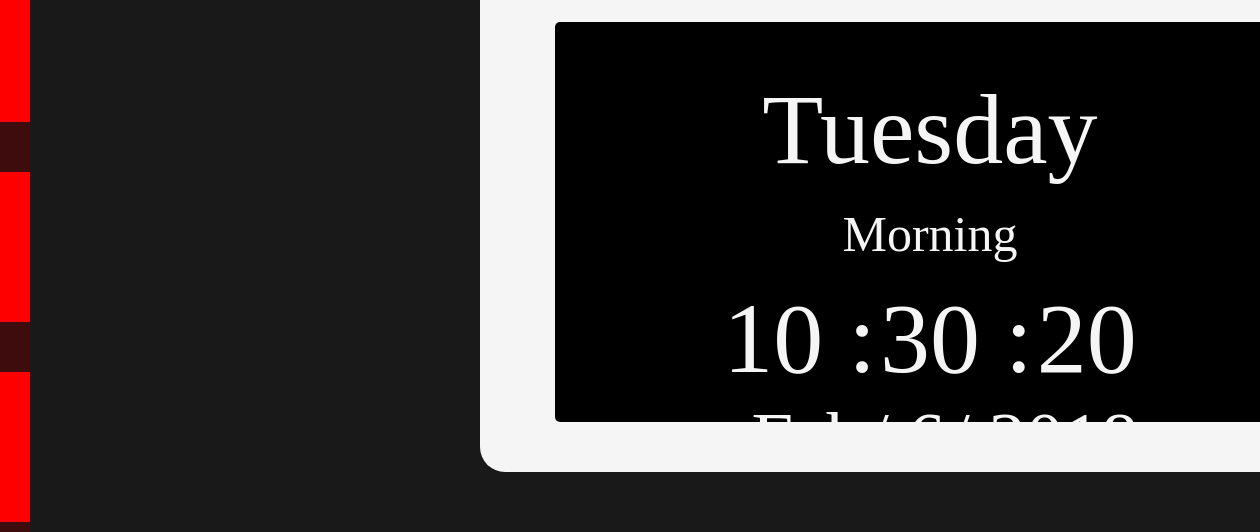
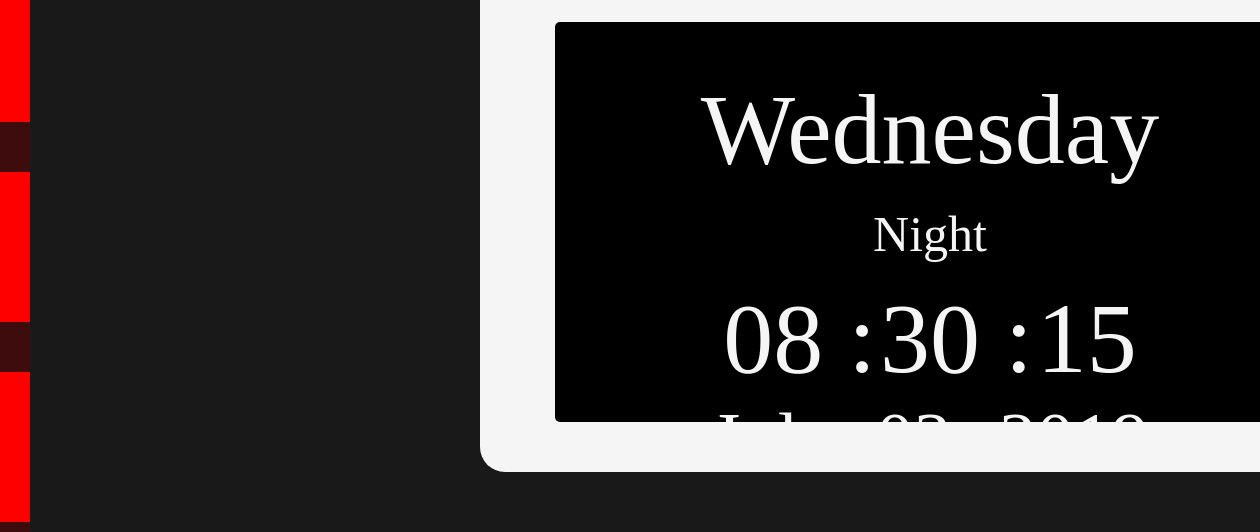
Before and after one commit to Bhaikko/Clock, a plain HTML site: page index.html in a window 1280 px wide. Shown: the part 228-760 px from the top of the page, 20-1280 px from the left. Drawn offline with Linux system fonts and the light colour scheme; a web font is replaced by a local one.

Commit message:
Clock Added

```diff
--- /dev/null
+++ b/Javascripts/Clock.js
@@ -0,0 +1,63 @@
+let day = document.getElementById("day");
+let timeOfDay = document.getElementById("timeOfDay");
+let hourClock = document.getElementById("hourClock");
+let minuteClock = document.getElementById("minuteClock");
+let secondClock = document.getElementById("secondClock");
+let dateClock = document.getElementById("dateClock");
+let monthClock = document.getElementById("monthClock");
+let yearClock = document.getElementById("yearClock");
+
+const currentDate = (new Date()).toString().split(" ");
+// console.log(typeof currentDate);
+console.log(currentDate.toString().split(" "));
+function setDate()
+{
+    const currentDate = (new Date()).toString().split(" ");
+    // console.log(typeof currentDate);
+    // console.log(currentDate.toString().split(" "));
+
+
+    //Day Setup
+    if(currentDate[0]=="Sun")
+        day.innerText = "Sunday";
+    else if(currentDate[0]=="Mon")
+        day.innerText = "Monday";
+    else if(currentDate[0]=="Tue")
+        day.innerText = "Tuesday";
+    else if(currentDate[0]=="Wed")
+        day.innerText = "Wednesday";
+    else if(currentDate[0]=="Thu")
+        day.innerText = "Thursday";
+    else if(currentDate[0]=="Fri")
+        day.innerText = "Friday";
+    else if(currentDate[0]=="Sat")
+        day.innerText = "Saturday";
+
+    //Time Of Day Setup
+    const time = currentDate[4].split(":");
+    if(time[0]>="6" && time[0]<"12")
+        timeOfDay.innerText = "Morning";
+    else if(time[0]>="12" && time[0]<"17")
+        timeOfDay.innerText = "Afternoon";
+    else if(time[0]>="17" && time[0]<"20")
+        timeOfDay.innerText = "Evening";
+    else
+        timeOfDay.innerText = "Night";
+
+    //Time Setup
+    hourClock.innerText = time[0] + " : ";
+    minuteClock.innerText = time[1] + " : ";
+    secondClock.innerText = time[2];
+
+    //Date Setup
+    dateClock.innerText = currentDate[2] + " - ";
+    monthClock.innerText = currentDate[1] + " - ";
+    yearClock.innerText = currentDate[3];
+
+
+
+
+
+}
+
+setInterval(setDate, 1000);
--- /dev/null
+++ b/Javascripts/LeftbarHandler.js
@@ -0,0 +1,26 @@
+let expandButton = document.getElementById("expandButton");
+let clockButton = document.getElementsByClassName("clockButton");
+let stopwatchButton = document.getElementsByClassName("stopwatchButton");
+let timerButton = document.getElementsByClassName("timerButton");
+
+let leftBar = document.getElementsByClassName("leftBar");
+let leftBarExpanded = document.getElementsByClassName("leftBarExpanded");
+
+expandButton.addEventListener("click", function()
+{
+    leftBarExpanded[0].classList.add("active");
+    leftBar[0].classList.remove("active");
+})
+
+function enableLeftBar()
+{
+    console.log("clicked");
+    leftBar[0].classList.add("active");
+    leftBarExpanded[0].classList.remove("active");
+}
+
+clockButton[1].addEventListener("click", enableLeftBar);
+stopwatchButton[1].addEventListener("click", enableLeftBar);
+timerButton[1].addEventListener("click", enableLeftBar);
+
+console.log("Executed");
--- a/index.html
+++ b/index.html
@@ -34,18 +34,19 @@
 
     <div class="clock">
         <div class="border">
-            <div id="day">Tuesday</div><br>
-            <div id="timeOfDay">Morning</div><br>
-            <div id="hourClock">10 : </div>
-            <div id="minuteClock">30 : </div>
-            <div id="secondClock">20</div><br>
-            <div id="dateClock">Feb </div>
-            <div id="monthClock">/ 6 </div>
-            <div id="yearClock">/ 2018</div>
+            <div id="day"></div><br>
+            <div id="timeOfDay"></div><br>
+            <div id="hourClock"></div>
+            <div id="minuteClock"></div>
+            <div id="secondClock"></div><br>
+            <div id="monthClock"></div>
+            <div id="dateClock"></div>
+            <div id="yearClock"></div>
         </div>
     </div>
 
+    <script src="Javascripts/LeftbarHandler.js"></script>
+    <script src="Javascripts/Clock.js"></script>
 
-    <script src="script.js"></script>
 </body>
 </html>
--- a/script.js
+++ /dev/null
@@ -1,24 +0,0 @@
-let expandButton = document.getElementById("expandButton");
-let clockButton = document.getElementsByClassName("clockButton");
-let stopwatchButton = document.getElementsByClassName("stopwatchButton");
-let timerButton = document.getElementsByClassName("timerButton");
-
-let leftBar = document.getElementsByClassName("leftBar");
-let leftBarExpanded = document.getElementsByClassName("leftBarExpanded");
-
-expandButton.addEventListener("click", function()
-{
-    leftBarExpanded[0].classList.add("active");
-    leftBar[0].classList.remove("active");
-})
-
-function enableLeftBar()
-{
-    console.log("clicked");
-    leftBar[0].classList.add("active");
-    leftBarExpanded[0].classList.remove("active");
-}
-
-clockButton[1].addEventListener("click", enableLeftBar);
-stopwatchButton[1].addEventListener("click", enableLeftBar);
-timerButton[1].addEventListener("click", enableLeftBar);
```
